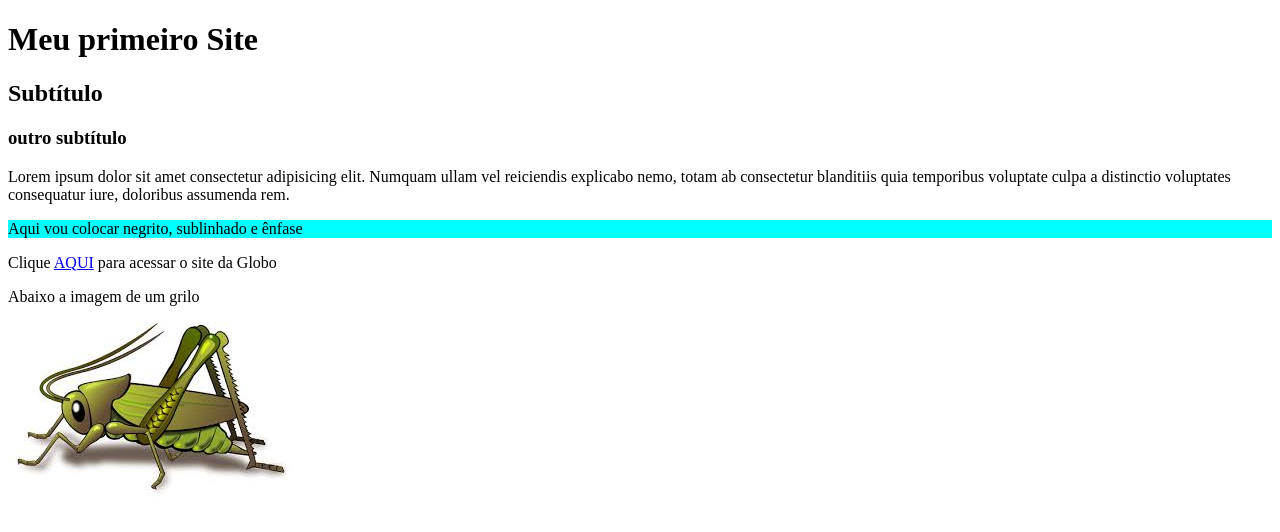
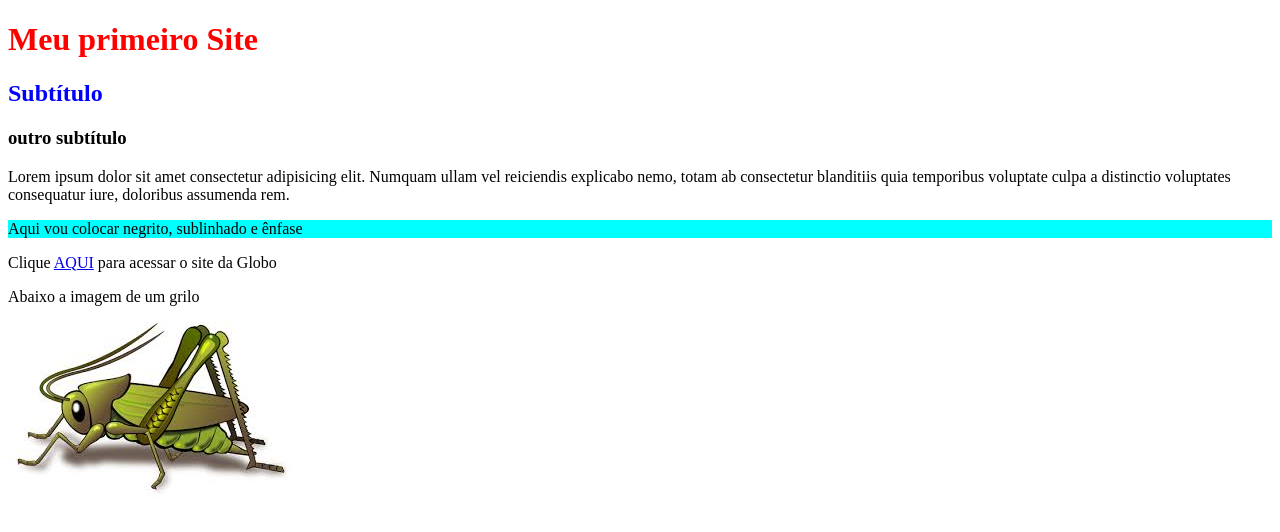
Before and after one commit to bruno040986/primeiro_repo, a plain HTML site: page index.html in a window 1280 px wide. Drawn offline with Linux system fonts and the light colour scheme.

Commit message:
adicionando os estilos com as css

```diff
--- a/index.html
+++ b/index.html
@@ -4,6 +4,12 @@
     <meta charset="UTF-8">
     <meta name="viewport" content="width=device-width, initial-scale=1.0">
     <title>PrimeiroSite</title>
+    <link rel="stylesheet" href="style.css">
+    <Style>
+        h2 {
+            color: blue;
+        }
+    </Style>
 </head>
 <body>
     <h1>Meu primeiro Site</h1>
--- /dev/null
+++ b/style.css
@@ -0,0 +1,3 @@
+h1 {
+    color: red
+}
```
